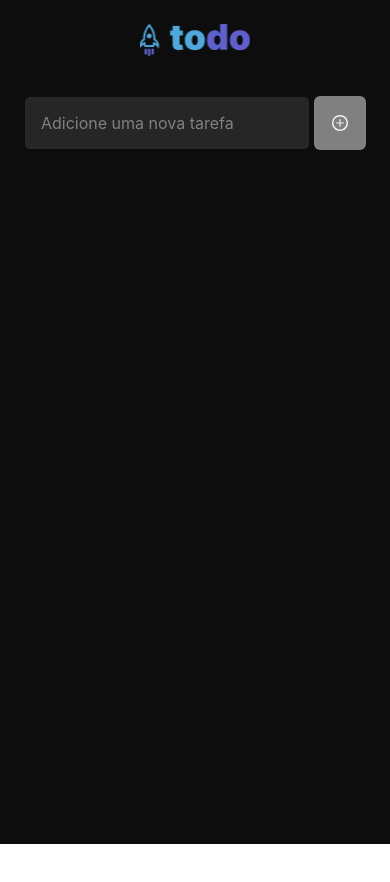
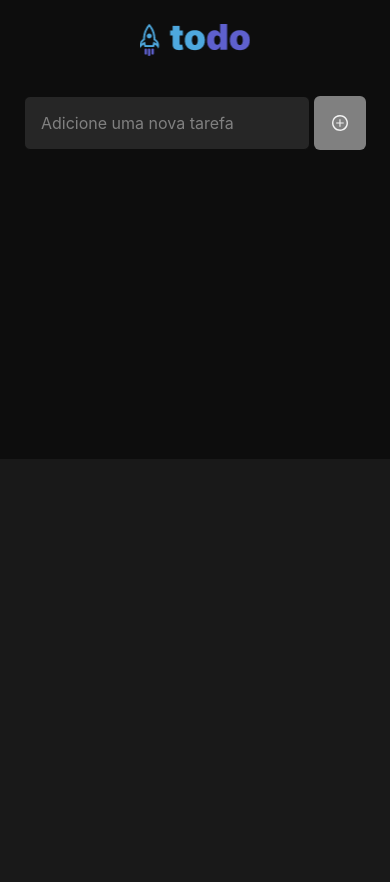
Before and after one commit to Henrique1204/Todo-List-RN, a React Native app: screen / in a window 390 px wide. Shown: the top 882 px of the page. Before the commit the page ends 844 px from the top, so only its background shows below. Built offline with nearby package versions, Linux system fonts and the light colour scheme.

Commit message:
feat: criar componente para listagem e fundo

```diff
--- a/App.tsx
+++ b/App.tsx
@@ -7,7 +7,7 @@ import Home from './src/screens/Home';
 
 const App: React.FC = () => {
 	return (
-		<SafeAreaView style={{ flex: 1, backgroundColor: colors.base['gray-700'] }}>
+		<SafeAreaView style={{ flex: 1, backgroundColor: colors.base['gray-800'] }}>
 			<StatusBar
 				barStyle='light-content'
 				backgroundColor='transparent'
--- a/src/components/Form/styles.ts
+++ b/src/components/Form/styles.ts
@@ -8,6 +8,9 @@ const Styles = StyleSheet.create({
 
 		flexDirection: 'row',
 		gap: 4,
+
+		position: 'relative',
+		zIndex: 1,
 	},
 });
 
--- /dev/null
+++ b/src/components/MainList/index.tsx
@@ -0,0 +1,10 @@
+import React from 'react';
+import { View } from 'react-native';
+
+import Styles from './styles';
+
+const MainList: React.FC = () => {
+	return <View style={Styles.container}></View>;
+};
+
+export default MainList;
--- /dev/null
+++ b/src/components/MainList/styles.ts
@@ -0,0 +1,21 @@
+import { StyleSheet, Dimensions } from 'react-native';
+import { colors } from '../../core/assets/theme';
+
+const Styles = StyleSheet.create({
+	container: {
+		width: '100%',
+		height: Dimensions.get('screen').height - 165,
+		paddingTop: 58,
+		paddingRight: 24,
+		paddingBottom: 74,
+		paddingLeft: 24,
+
+		backgroundColor: colors.base['gray-700'],
+
+		position: 'absolute',
+		bottom: -50,
+		zIndex: 0,
+	},
+});
+
+export default Styles;
--- a/src/components/TextInput/styles.ts
+++ b/src/components/TextInput/styles.ts
@@ -17,7 +17,7 @@ const Styles = StyleSheet.create({
 		flex: 1,
 	},
 	inputEmpty: {
-		borderColor: colors.base['gray-700'],
+		borderColor: colors.base['gray-800'],
 	},
 	inputFilled: {
 		borderColor: colors.product['purple-dark'],
--- a/src/core/assets/theme/colors.ts
+++ b/src/core/assets/theme/colors.ts
@@ -6,7 +6,8 @@ export const productColors = {
 };
 
 export const baseColors = {
-	'gray-700': '#0D0D0D',
+	'gray-800': '#0D0D0D',
+	'gray-700': '#191919',
 	'gray-600': '#1A1A1A',
 	'gray-500': '#262626',
 	'gray-400': '#333333',
--- a/src/screens/Home/index.tsx
+++ b/src/screens/Home/index.tsx
@@ -4,6 +4,7 @@ import { View, Image } from 'react-native';
 import Styles from './styles';
 
 import Form, { onSubmitFn } from '../../components/Form';
+import MainList from '../../components/MainList';
 
 const LogoPng = require('../../core/assets/images/Logo.png');
 
@@ -15,6 +16,8 @@ const Home: React.FC = () => {
 			<Image style={Styles.logo} source={LogoPng} />
 
 			<Form onSubmit={handleOnSubmit} />
+
+			<MainList />
 		</View>
 	);
 };
--- a/src/screens/Home/styles.ts
+++ b/src/screens/Home/styles.ts
@@ -1,7 +1,10 @@
 import { StyleSheet } from 'react-native';
+
+import { colors } from '../../core/assets/theme';
 
 const Styles = StyleSheet.create({
 	container: {
+		backgroundColor: colors.base['gray-800'],
 		flex: 1,
 		alignItems: 'center',
 	},
```
